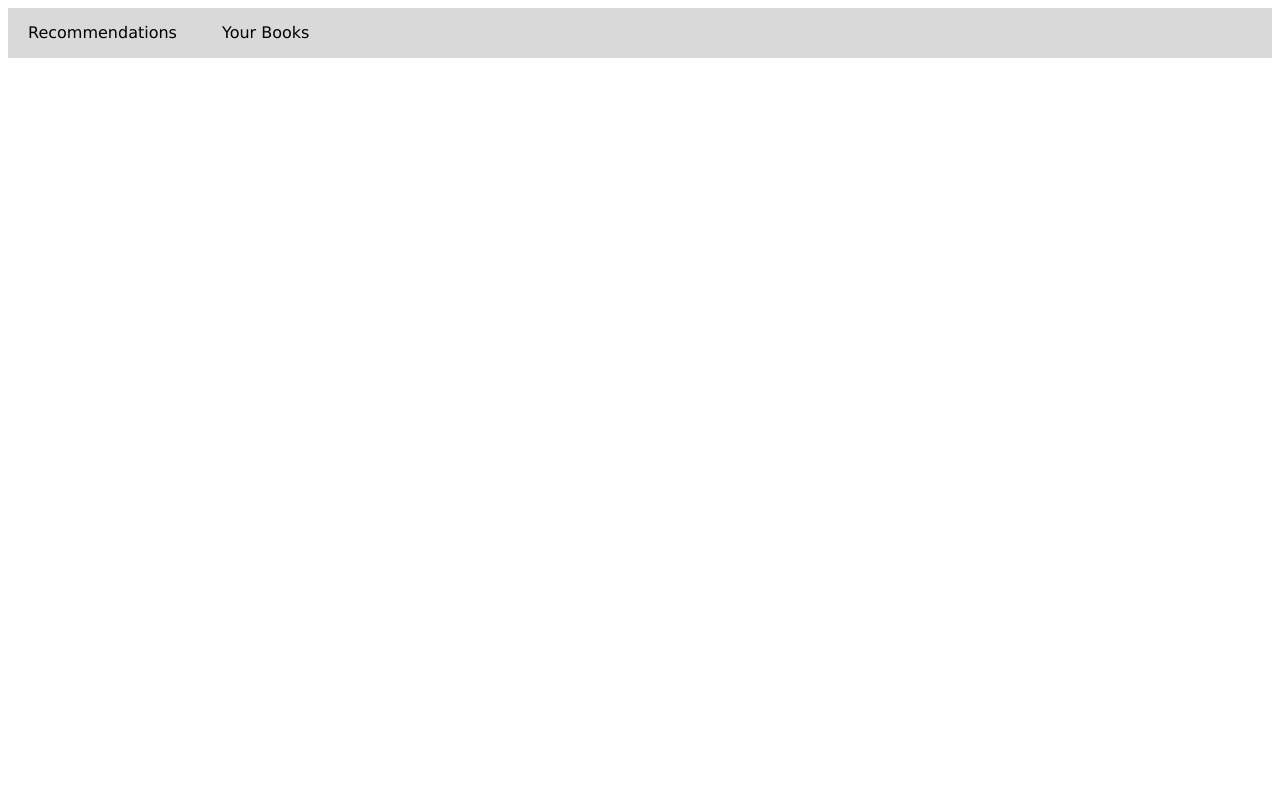
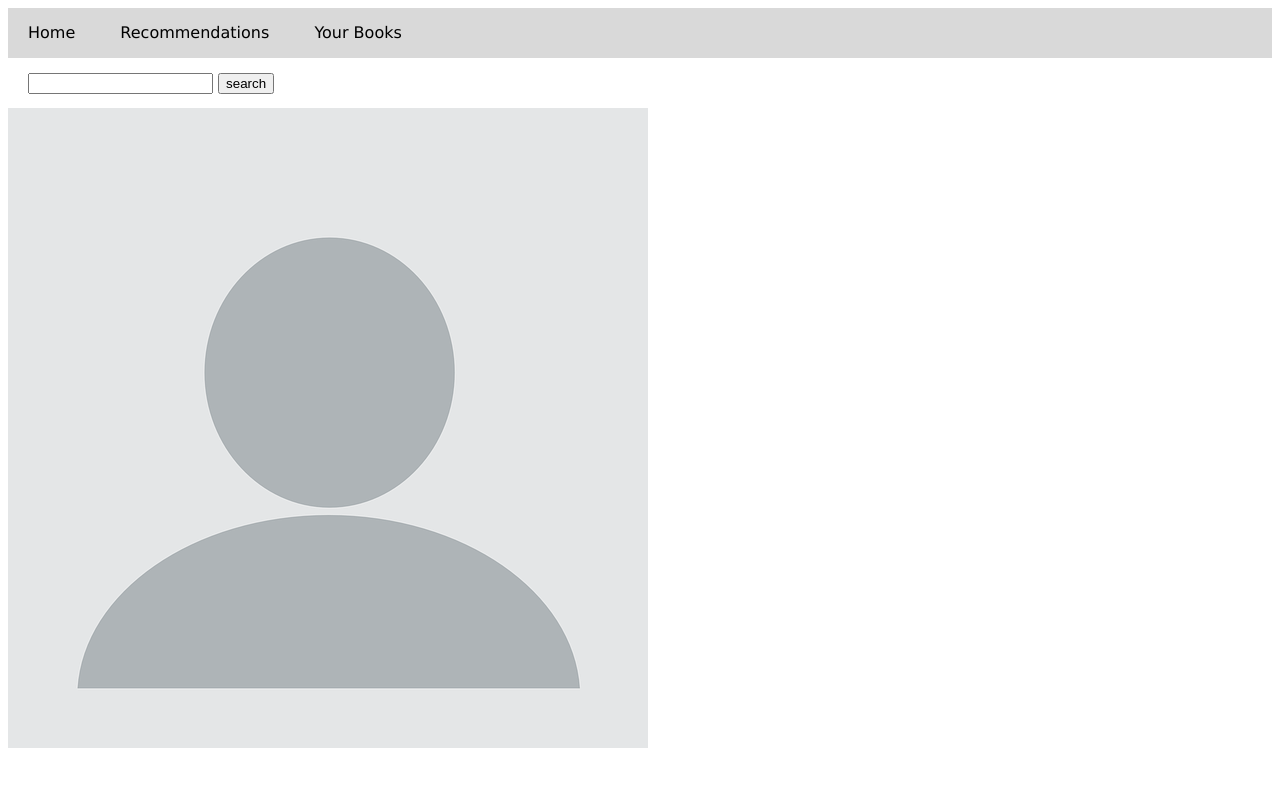
Before and after one commit to BillieEyelash/CS4F2021, a Flask app: page /login in a window 1280 px wide. Shown: the top 787 px of the page. Run offline with Flask 2, Linux system fonts and the light colour scheme; some libraries are stand-ins or nearby versions.

Commit message:
Work on header -- add search and profile

```diff
--- a/FinalProject/templates/base.html
+++ b/FinalProject/templates/base.html
@@ -8,9 +8,14 @@
   </head>
   <body>
     <div id="header">
+      <a class="pagelink" href="/">Home</a>
       <a class="pagelink" href="recommendations">Recommendations</a>
-      <a id="profilepic" class="pagelink" href="yourbooks">Your Books</a>
-      <!--<a class="pagelink" href="profile"><img src="static/profile.png" alt="Profile" /></a>-->
+      <a class="pagelink" href="yourbooks">Your Books</a>
+      <form class="pagelink" action="search" method="post">
+        <input type="text" name="query">
+        <input type="submit" name="search" value="search">
+      </form>
+      <a href="profile"><img id="profilepic" src="static/profile.png" alt="Profile" /></a>
     </div>
     {% block body %}
     {% endblock %}
```
